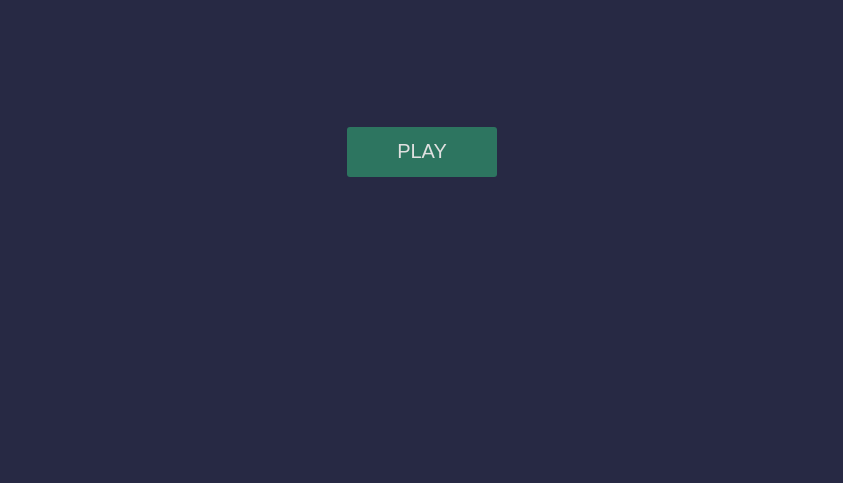
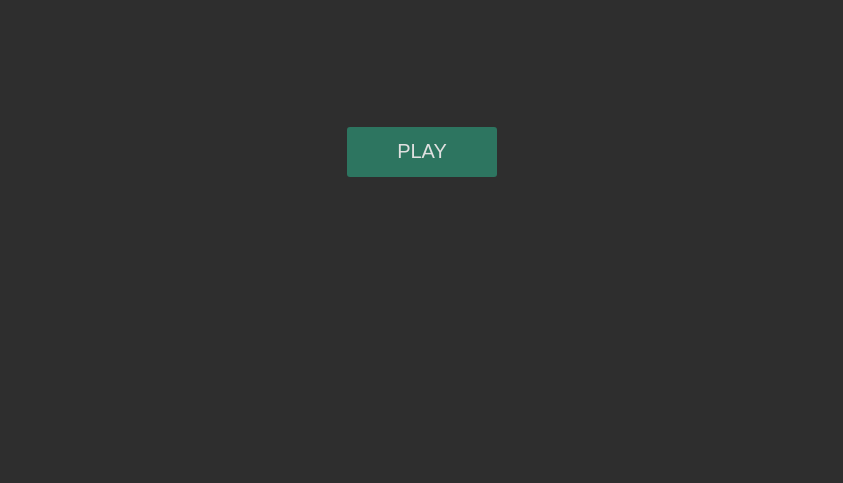
Before and after one commit to created-by-varun/rock-paper-scissors-js, a plain HTML site: page index.html in a window 1280 px wide. Shown: the part 317-800 px from the top of the page, without its empty margins (218-1061 px from the left). Drawn offline with nearby package versions, Linux system fonts and the light colour scheme.

Commit message:
updated color styles

```diff
--- a/style.css
+++ b/style.css
@@ -7,7 +7,7 @@
 
 section {
   height: 100vh;
-  background-color: rgb(39, 41, 68);
+  background-color: rgb(46, 46, 46);
   font-family: sans-serif;
 }
 
```
